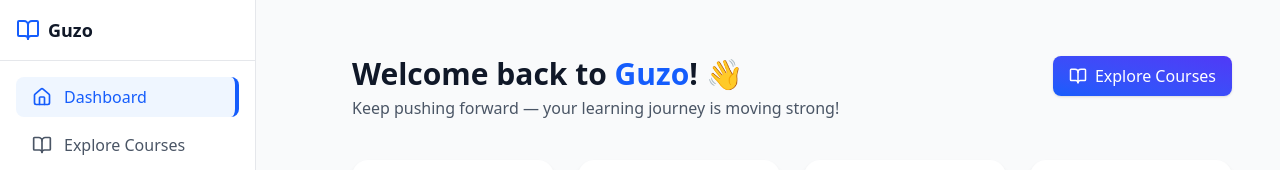
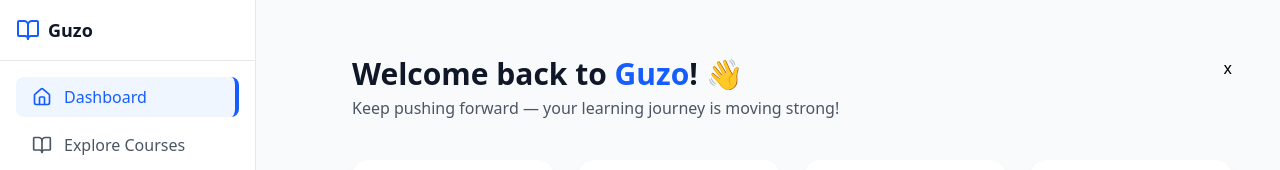
Before and after one commit to GuzoStudy/GuzoStudy, a React (Vite) app in the folder FrontEnd/: page /student/dashboard in a window 1280 px wide. Shown: the top 170 px of the page. Built offline with nearby package versions, Linux system fonts and the light colour scheme; no server answers.

Commit message:
somechange

```diff
--- a/FrontEnd/src/pages/StudentDashboard.jsx
+++ b/FrontEnd/src/pages/StudentDashboard.jsx
@@ -133,13 +133,7 @@ const StudentDashboard = () => {
             Keep pushing forward — your learning journey is moving strong!
           </p>
         </div>
-        <Link
-          to="/Explore"
-          className="inline-flex items-center gap-2 px-4 py-2 rounded-lg bg-gradient-to-tr from-blue-600 to-indigo-600 text-white shadow hover:opacity-90 transition"
-        >
-          <BookOpen size={18} />
-          Explore Courses
-        </Link>
+      x
       </div>
 
       {/* Stats */}
```
